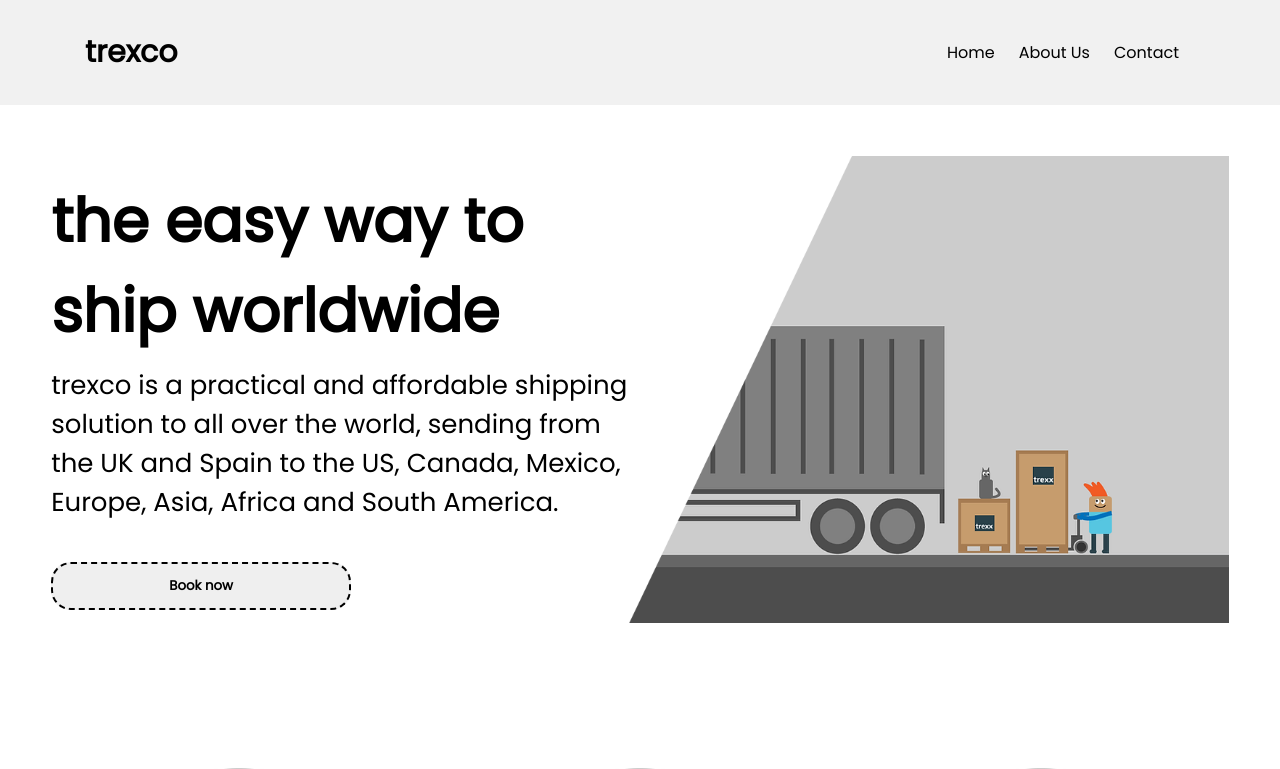
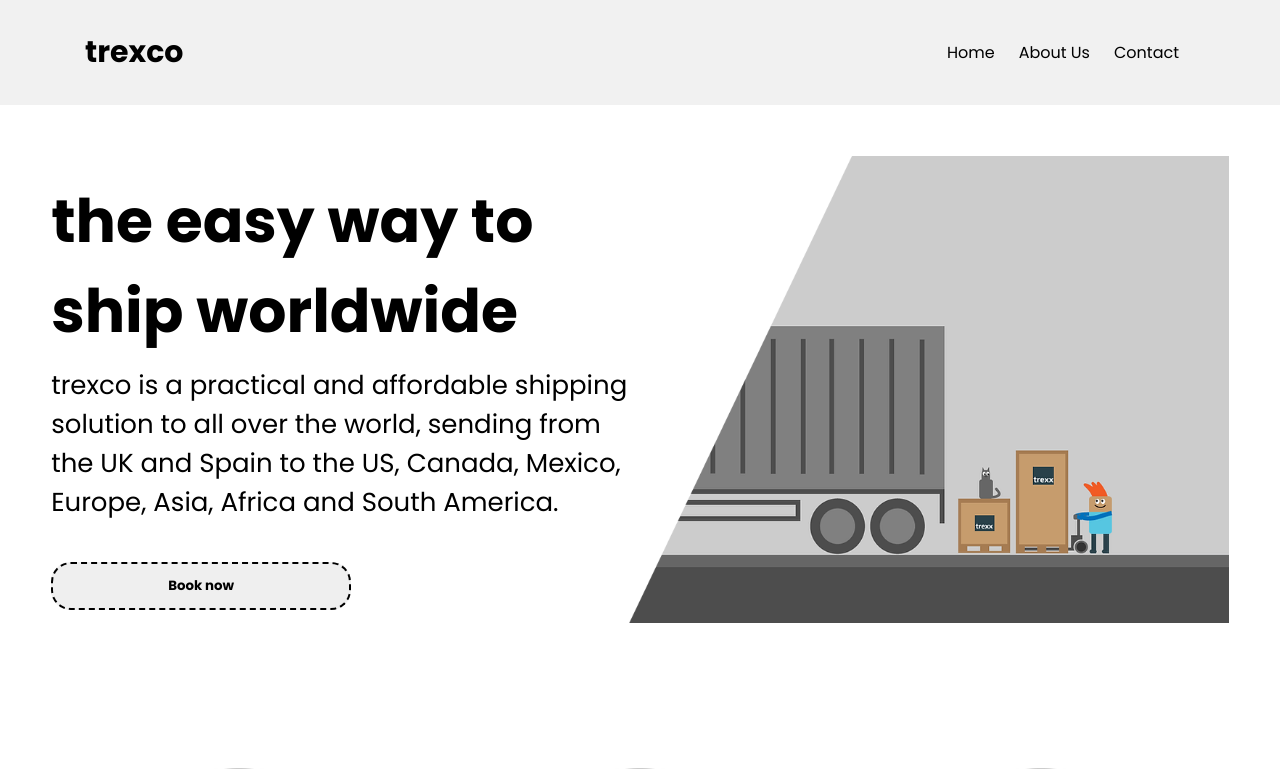
Before and after one commit to holguin4857/trexco-old, a Next.js app: page / in a window 1280 px wide. Shown: the top 769 px of the page. Built offline with nearby package versions, Linux system fonts and the light colour scheme.

Commit message:
using next/font

```diff
--- a/package.json
+++ b/package.json
@@ -10,7 +10,7 @@
   },
   "dependencies": {
     "@fontsource/poppins": "^4.5.10",
-    "@next/font": "13.1.6",
+    "@next/font": "^13.1.6",
     "eslint": "8.33.0",
     "eslint-config-next": "13.1.6",
     "next": "13.1.6",
--- a/pages/_app.js
+++ b/pages/_app.js
@@ -2,9 +2,20 @@ import '@/styles/globals.css'
 import '@/styles/navbar.css'
 import '@/styles/utilities.css'
 import '@/styles/footer.css'
+import { Poppins } from '@next/font/google'
+
+const poppins = Poppins({
+  subsets: ['latin'],
+  weight: ['400', '700'],
+ });
 
 
 
 export default function App({ Component, pageProps }) {
-  return <Component {...pageProps} />
+
+  return (
+    <main className={poppins.className}>
+       <Component {...pageProps} />
+     </main>
+  );
 }
```
Also changed, not shown: 1 other file (tests, documents, lock files or other folders).
